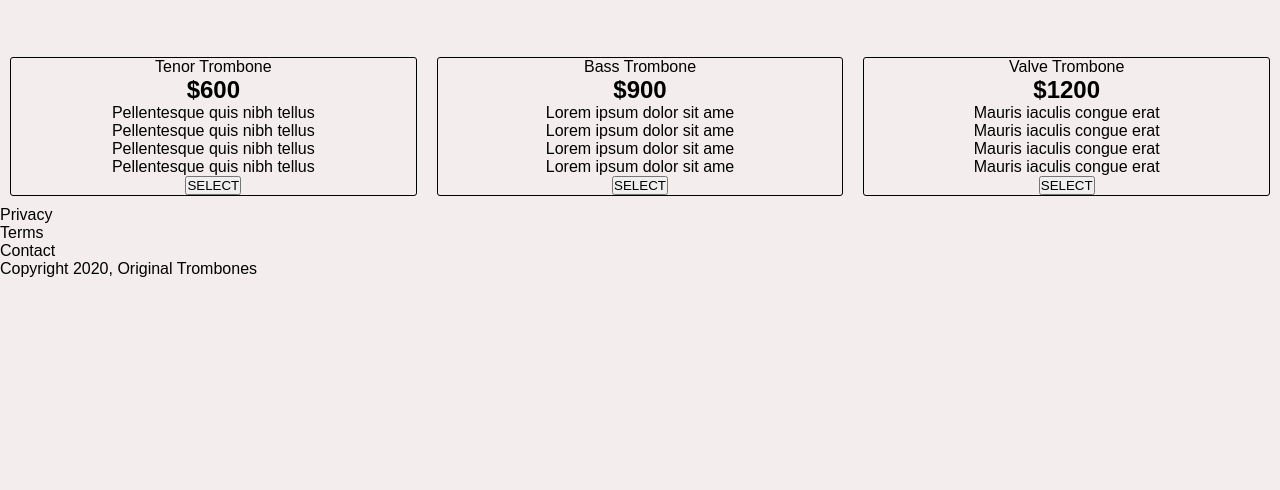
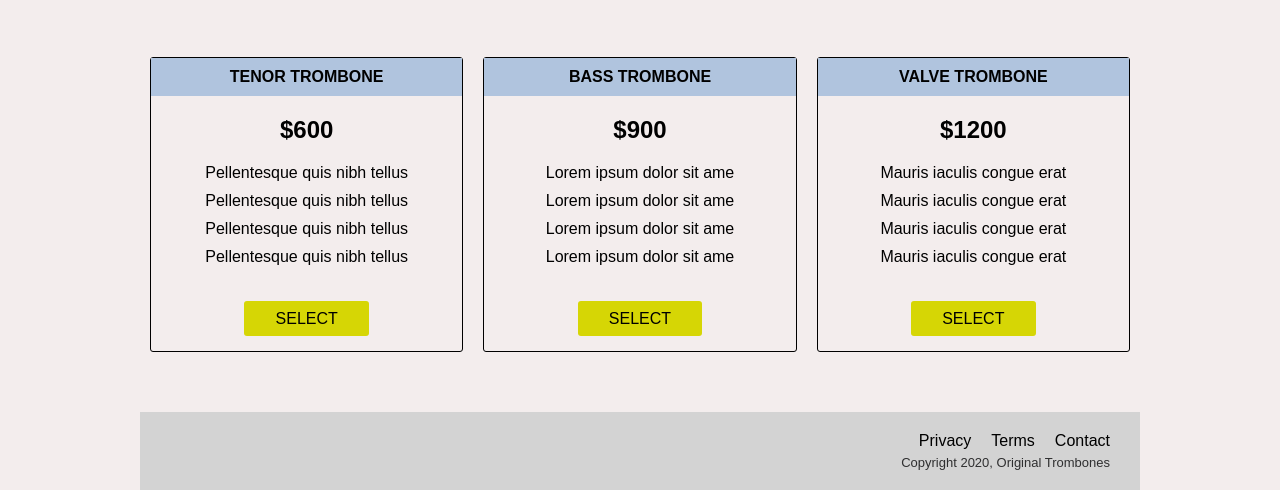
Before and after one commit to PJMantoss/product_page, a plain HTML site: page index.html in a window 1280 px wide. Shown: the part 993-1483 px from the top of the page. Before the commit the page ends 1271 px from the top, so only its background shows below. Drawn offline with Linux system fonts and the light colour scheme.

Commit message:
update styling and index

```diff
--- a/index.html
+++ b/index.html
@@ -10,7 +10,7 @@
 </head>
 <body>
 
-    <div id="container">
+    <div id="page-wrapper">
             <header id="header">
 
                     <div class="image-div">
@@ -27,17 +27,17 @@
 
             </header>
 
-            <div id="empty-container"></div>
+            <div class="container"></div>
 
                <div id="form-div">
                     <h2>Handcrafted, Home-made Masterpieces</h2>
                     <form id="form" action="https://www.freecodecamp.com/email-submit">
                         <input id="email" type="email" placeholder="Enter your email address here...">
-                        <input id="submit" type="button" value="Get Started">
+                        <input id="submit" type="submit" value="Get Started">
                     </form>
                 </div>
 
-                <div id="info">
+                <div class="container">
                     <section id="features">
                         <div class="feats">
                             <div class="icon"><i class="fa fa-3x fa-fire"></i></div>
@@ -119,9 +119,9 @@
 
                     <footer>
                         <ul>
-                            <li>Privacy</li>
-                            <li>Terms</li>
-                            <li>Contact</li>
+                            <li><a href="#">Privacy</a></li>
+                            <li><a href="#">Terms</a></li>
+                            <li><a href="#">Contact</a></li>
                         </ul>
                         <span>Copyright 2020, Original Trombones</span>
                     </footer>
--- a/style.css
+++ b/style.css
@@ -10,7 +10,7 @@ body{
     font-family: sans-serif;
 }
 
-#container {
+#page-wrapper {
     position: relative;
 }
 
@@ -69,7 +69,7 @@ nav li {
     padding-bottom: 5px;
 }
 
-#empty-container{
+.container{
     max-width: 1000px;
     width: 100%;
     margin: 0 auto;
@@ -109,17 +109,10 @@ nav li {
 #submit:hover{
     background-color: yellow;
     color: black;
-    transform: scale(1.02)
-}
-
-#info {
-    margin-top: 25px;
+    transform: scale(1.02);
 }
 
 #features {
-    display: flex;
-    flex-direction: column;
-    flex-wrap: wrap;
     margin-top: 30px;
 }
 
@@ -161,7 +154,7 @@ nav li {
     display: flex;
     flex-direction: row;
     justify-content: center;
-    margin-top: 50px;
+    margin: 50px auto;
 }
 
 .item {
@@ -175,3 +168,76 @@ nav li {
     margin: 10px;
     width: calc(100% / 3);
 }
+
+.item > .subhead {
+    display: flex;
+    width: 100%;
+    margin-bottom: 10px;
+    padding: 10px;
+    flex-direction: row;
+    justify-content: center;
+    background-color: lightsteelblue;
+    color: black;
+    text-align: center;
+    text-transform: uppercase;
+    font-weight: 600;
+}
+
+.item > h2 {
+    margin: 10px 0;
+    width: 100%;
+}
+
+.item > ul {
+    margin: 10px 0;
+    width: 100%;
+    text-align: center;
+}
+
+.item > ul > li {
+    padding-bottom: 10px;
+}
+
+.item > input {
+    width: 40%;
+    height: 35px;
+    background-color: rgb(214, 214, 5);
+    color: black;
+    border-radius: 3px;
+    border: none;
+    margin: 15px 0;
+    padding: 5px;
+    text-transform: uppercase;
+    font-size: 16px;
+    font-weight: 500;
+}
+
+.item > input:hover {
+    background-color: yellow;
+    color: black;
+    transform: scale(1.02)
+}
+
+footer {
+    background-color: lightgray;
+    padding: 20px;
+    margin-top: 30px;
+}
+
+footer > ul {
+    display: flex;
+    justify-content: flex-end;
+}
+
+footer > ul > li {
+    padding: 0 10px;
+}
+
+footer > span {
+    display: flex;
+    justify-content: flex-end;
+    margin-top: 5px;
+    font-size: 13px;
+    padding: 0 10px;
+    color: rgb(47, 47, 48);
+}
```
